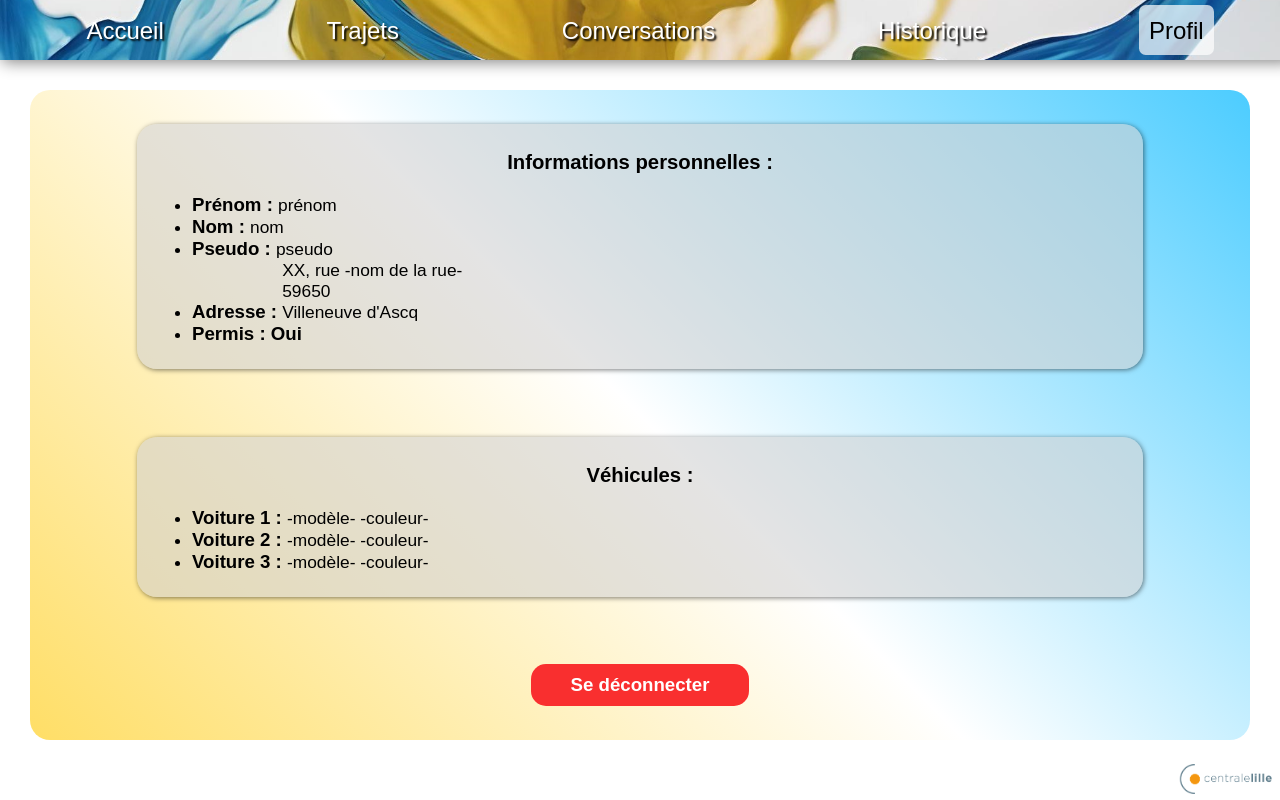
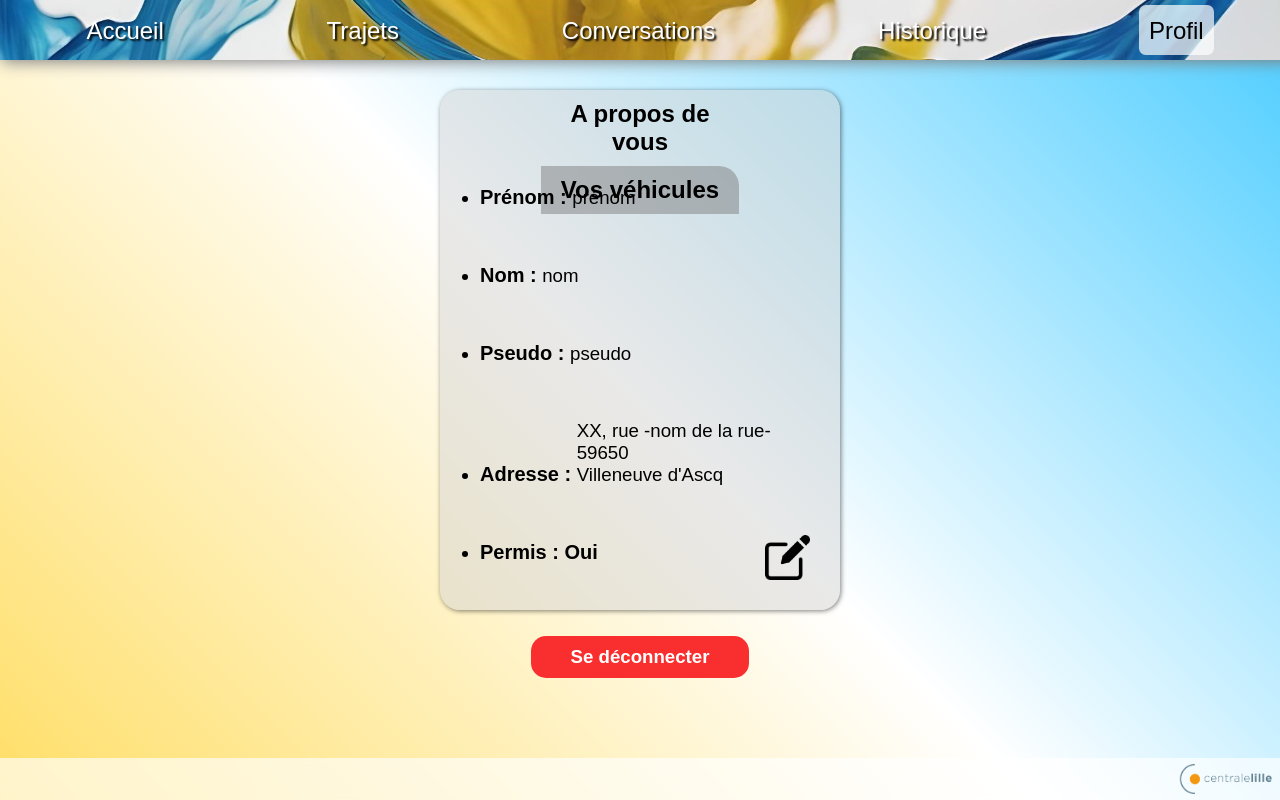
Before and after one commit to JulesVoyer/ProjetWEB, a PHP site: page /index.php?view=profil in a window 1280 px wide. Run offline with PHP 8.4, Linux system fonts and the light colour scheme; some web fonts are replaced.

Commit message:
Suite profil
J'en ai maaaaarre

```diff
--- a/CSS/style.css
+++ b/CSS/style.css
@@ -1009,26 +1009,44 @@ body {
     background: linear-gradient(45deg, rgba(255, 208, 37, 0.7) 0%, rgba(255, 255, 255, 0.7) 50%, rgba(0, 183, 255, 0.7) 100%);
 
     position: absolute;
-    left: 30px;
-    right: 30px;
-    top: 90px;
-    bottom: 60px;
-
-    border-radius: 15pt;
+    left: 0;
+    right: 0;
+    top: 0;
+    bottom: 0;
 
     text-align: center;
-
-    /* Répartition homogène des éléments dans la div */
-    display: flex;
-    justify-content: space-around;
-    flex-direction: column;
-    align-items: center;
 
     overflow: auto;
 }
 
-#pflBody h3 {
-    text-align: center;
+#pflCont {
+    width: 400px;
+    height: 65%;
+    margin: auto;
+    border-radius: 15pt;
+
+    position: relative;
+
+    background-color: rgba(211, 211, 211, 0.5);
+
+    box-shadow: 1px 1px 5px rgba(0, 0, 0, 0.5);
+}
+
+#pflCont a {
+    font-size: 16px;
+    color: black;
+}
+
+#pflItems > div {
+    display: none;
+}
+
+#pflItems > div:target {
+    display: block;
+}
+
+#pflBody h2 {
+    display: inline-block;
 }
 
 #pflPerso div {
@@ -1037,27 +1055,71 @@ body {
 
 #pflBody span {
     font-weight: bolder;
-    font-size: 14pt !important;
+    font-size: 15pt !important;
+}
+
+#pflBody ul {
+    position: absolute;
+    top: 50px;
+    bottom: 0;
+    left: 0;
+    right: 0;
+
+    /* Répartition homogène des éléments dans l'ul */
+    display: flex;
+    justify-content: space-around;
+    flex-direction: column;
+}
+
+#pflAPropos, #pflVehicules {
+    width: 49.5%;
+    margin: 0;
+    padding: 10px 0;
+}
+
+#pflVehicules {
+    background-color: rgba(128, 128, 128, 0.5);
+    border-top-right-radius: 15pt;
+}
+
+#pflAPropos {
+    border-top-left-radius: 15pt;
+}
+
+#pflAPropos:hover, #pflVehicules:hover {
+    cursor: pointer;
 }
 
 #pflVoiture, #pflPerso {
-    background-color: rgba(211, 211, 211, 0.6);
-
-    box-shadow: 1px 1px 5px rgba(0, 0, 0, 0.5);
-
     border-radius: 15pt;
 
-    padding: 7px 15px;
-    width: 80%;
+    padding: 5%;
 
-    font-size: 13pt;
+    font-size: 14pt;
 
     text-align: left;
+}
+
+#pflVoiture {
+    display: none;
+}
+
+#pflAdd {
+    display: block;
+}
+
+#pflLicence {
+    font-weight:lighter;
+    font-size: 14pt !important;
 }
 
 #pflDecoBtn, #pflDecoConf {
     background-color: rgb(249, 47, 47);
     color: white;
+}
+
+#pflDecoBtn {
+    margin-top: 2%;
 }
 
 #pflPopupDeco {
@@ -1067,6 +1129,22 @@ body {
 
 #pflDecoConf, #pflAnnuler {
     margin: 0 10px;
+}
+
+#pflAdd {
+    max-height: 10px;
+}
+
+#pflEditer {
+    position: absolute;
+    bottom: 30px;
+    right: 30px;
+
+    max-width: 45px;
+}
+
+#pflEditer:hover {
+    cursor: pointer;
 }
 
 
--- a/templates/header.php
+++ b/templates/header.php
@@ -66,10 +66,24 @@ echo "<?xml version=\"1.0\" encoding=\"utf-8\" ?>";
 
 			// fin traitement popups profil
 
-			// disparition de la rubrique véhicules si l'utilisateur ne possède pas le permis
-			if ($("#pflLicence").html() == "Non") {
-				$("#pflVoiture").hide();
+						// changement de rubriques
+						if ($("#pflLicence").html() == "Oui") {
+				$("#pflVehicules").click( function () {
+					$("#pflVoiture").show();
+					$("#pflPerso").hide();
+					$("#pflAPropos").css("background-color", "rgba(128, 128, 128, 0.5)");
+					$("#pflVehicules").css("background-color", "transparent");
+				} );
 			}
+
+			$("#pflAPropos").click( function () {
+					$("#pflVoiture").hide();
+					$("#pflPerso").show();
+					$("#pflVehicules").css("background-color", "rgba(128, 128, 128, 0.5)");
+					$("#pflAPropos").css("background-color", "transparent");
+			} );
+
+			// fin changement des rubriques
 
 
 			// fin traitement du profil
--- a/templates/profil.php
+++ b/templates/profil.php
@@ -15,9 +15,13 @@ include_once("libs/maLibForms.php");
 ?>
 
 <div id="pflBody">
+    <br /><br /><br /><br /><br />
+
+    <div id="pflCont">
+        <h2 id="pflAPropos">A propos de vous</h2>
+        <h2 id="pflVehicules">Vos véhicules</h2>
 
         <div id="pflPerso">
-        <h3>Informations personnelles :</h3>
             <ul>
                 <li><span>Prénom : </span>prénom</li>
                 <li><span>Nom : </span>nom</li>
@@ -34,7 +38,6 @@ include_once("libs/maLibForms.php");
         </div>
 
         <div id="pflVoiture">
-        <h3>Véhicules :</h3>
             <ul>
                 <li><span>Voiture 1 : </span>-modèle- -couleur-</li>
                 <li><span>Voiture 2 : </span>-modèle- -couleur-</li>
@@ -42,9 +45,12 @@ include_once("libs/maLibForms.php");
             </ul>
         </div>
 
+        <img id="pflEditer" src="ressources/editer.png" alt="Editer" />
+    </div>
+
     <input class="btn" id="pflDecoBtn" class="pflDeco" type="button" value="Se déconnecter" />
+</div>
 
-</div>
 
 <div class="popup" id="pflPopupDecoCont">
     <div id="pflPopupDeco">
@@ -57,3 +63,15 @@ include_once("libs/maLibForms.php");
         </form>
     </div>
 </div>
+
+<div class="popup" id="pflPopupEditionPerso">
+    <div id="pflPopupDeco">
+        <h3>Voulez-vous vous déconnecter ?</h3>
+        <form action="controleur.php" methode="">
+            <div class="popupButtons">
+                <input id="pflAnnuler" class="btn" type="button" name="annuler" value="Annuler" />
+                <input id="pflDecoConf" class="btn" type="button" name="deconnexion" value="Déconnexion" />
+            </div>
+        </form>
+    </div>
+</div>
```
Also changed, not shown: ressources/editer.png (added). Lines whose indentation alone changed are shown as unchanged.
